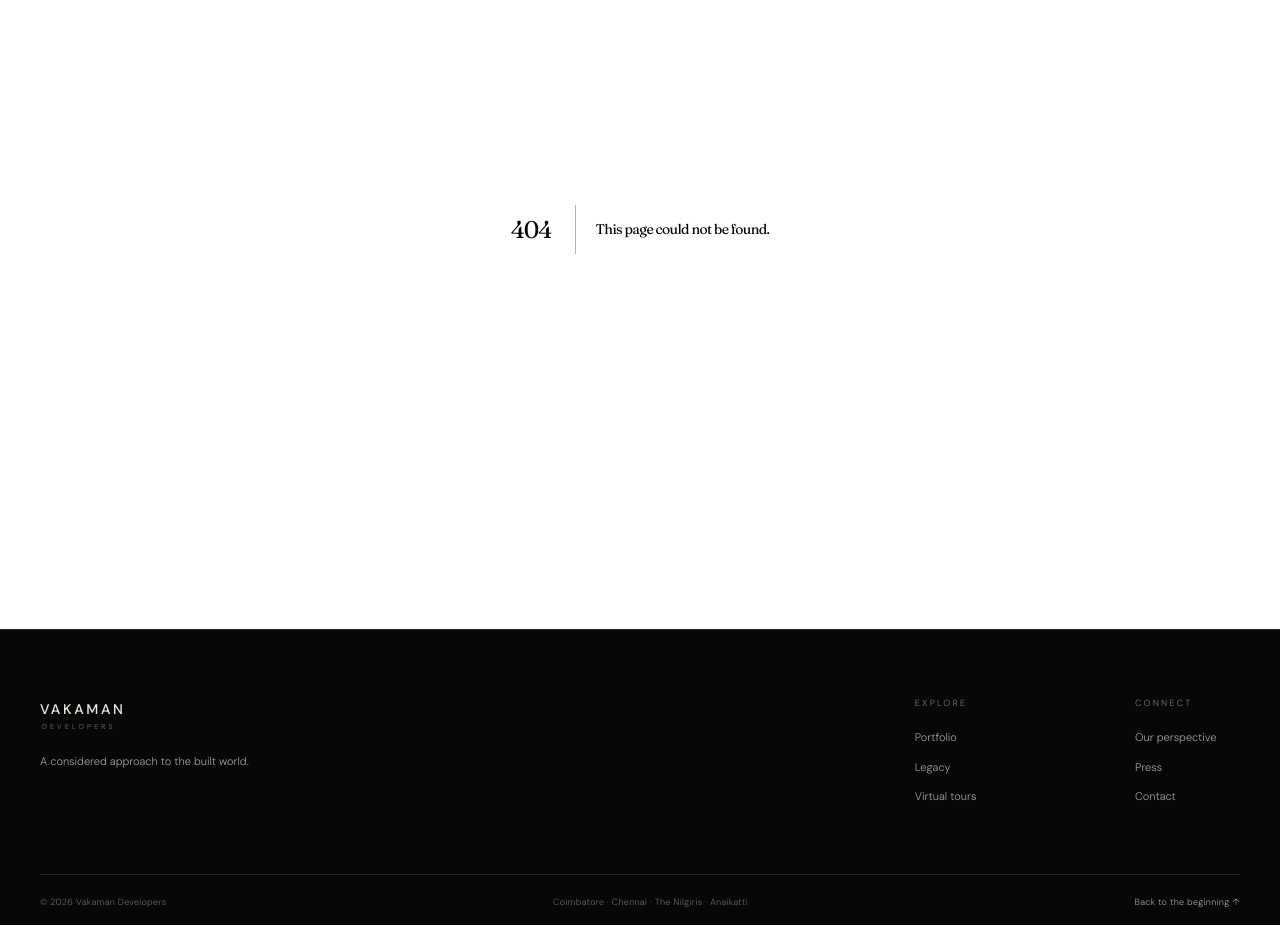
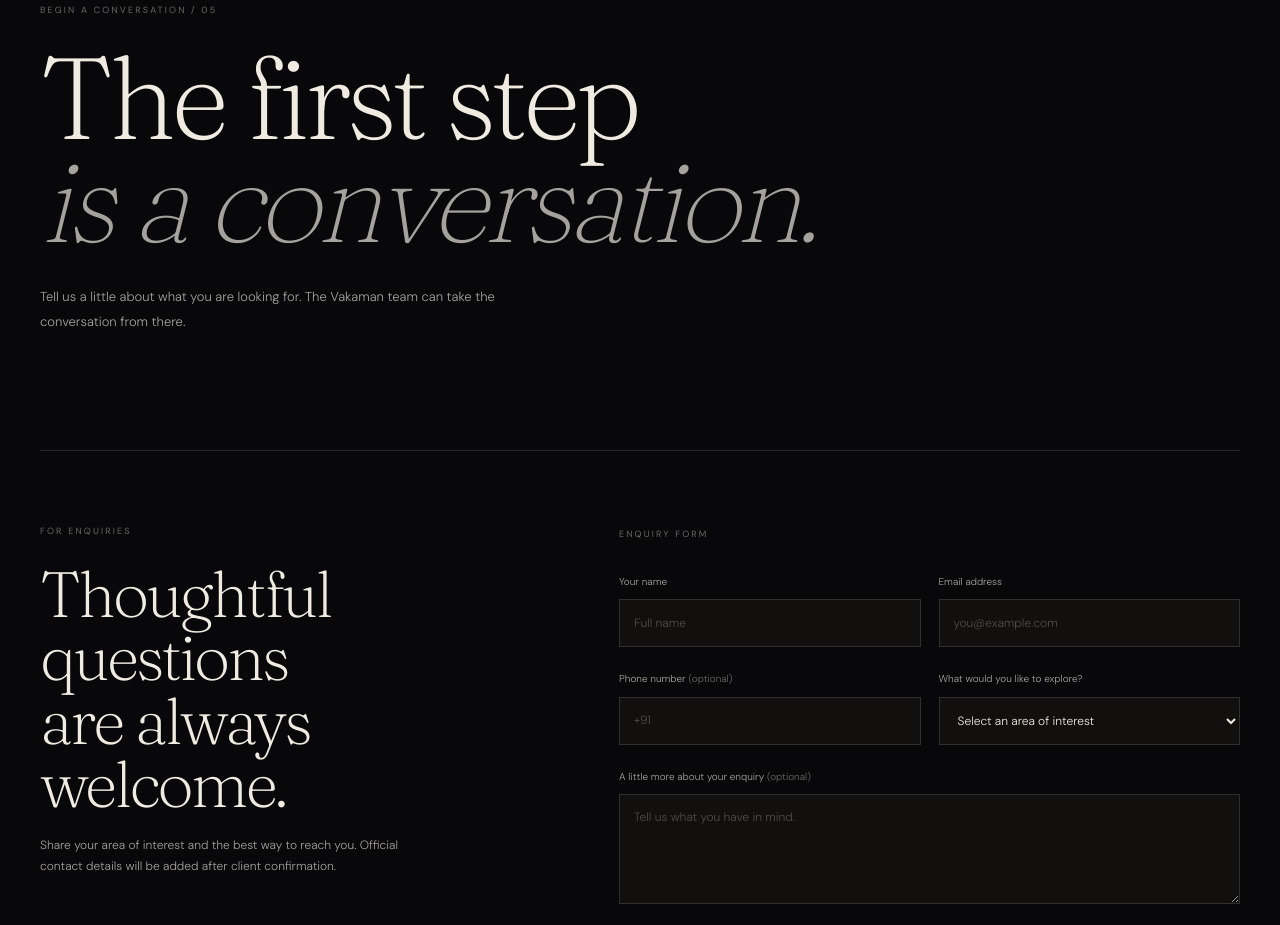
Before and after one commit to mansavim123-netizen/Vakaman, a Next.js app: page /contact in a window 1280 px wide. Before the commit this address had no page. Shown: the part 260-1185 px from the top of the page. Built offline with nearby package versions, Linux system fonts and the light colour scheme.

Commit message:
feat(contact): add contact and enquiry wireframe

```diff
--- /dev/null
+++ b/app/contact/page.tsx
@@ -0,0 +1,17 @@
+import type { Metadata } from "next";
+import PageIntro from "@/components/page-intro";
+import ContactForm from "@/components/contact-form";
+
+export const metadata: Metadata = { title: "Contact" };
+
+export default function ContactPage() {
+  return (
+    <>
+      <PageIntro eyebrow="Begin a conversation / 05" title={<>The first step<br /><em>is a conversation.</em></>} description="Tell us a little about what you are looking for. The Vakaman team can take the conversation from there." />
+      <section className="shell contact-layout">
+        <aside className="contact-layout__aside"><span className="eyebrow">For enquiries</span><h2>Thoughtful questions<br />are always welcome.</h2><p>Share your area of interest and the best way to reach you. Official contact details will be added after client confirmation.</p><div className="contact-detail"><span className="eyebrow">Locations</span><p>Coimbatore · Chennai<br />The Nilgiris · Anaikatti</p></div></aside>
+        <div className="contact-layout__form"><span className="eyebrow">Enquiry form</span><ContactForm /></div>
+      </section>
+    </>
+  );
+}
```
